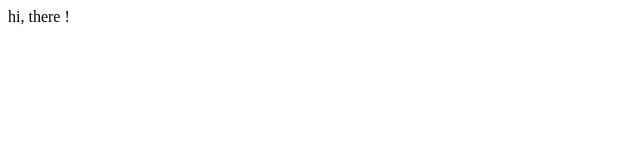
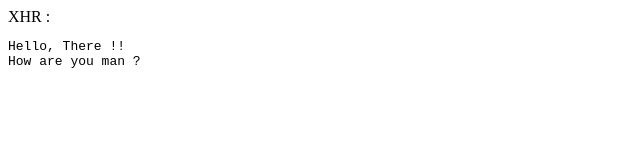
Before and after one commit to frz-git-hub/XHR, a plain HTML site: page index.html in a window 1280 px wide. Shown: the whole page, without its empty margins (0-640 px from the left). Drawn offline with Linux system fonts and the light colour scheme.

Commit message:
Fourth Commit: to add XHR for ReadMe file

```diff
--- a/index.html
+++ b/index.html
@@ -1,5 +1,22 @@
 <html>
+
+    <head>
+        <title>XHR</title>
+    </head>
+
     <body>
-        hi, there !
+
+        XHR :
+
+        <pre id="readme" ></pre>
+
+        <script type="text/javascript" src="./xhr.js" ></script>
+        <script type="text/javascript">
+            sendXHR('GET', './ReadMe.txt', null, function(response){
+                document.querySelector('body pre#readme').innerHTML = response;
+            });
+        </script>
+
     </body>
+
 </html>
--- /dev/null
+++ b/xhr.js
@@ -0,0 +1,10 @@
+function sendXHR(type, url, data, callback){
+    let xhr = new XMLHttpRequest();
+    xhr.open(type, url, true);
+    xhr.send(data);
+    xhr.onreadystatechange = function(){
+        if(this.status === 200 && this.readyState === 4){
+            callback(this.response);
+        }
+    };
+}
```
